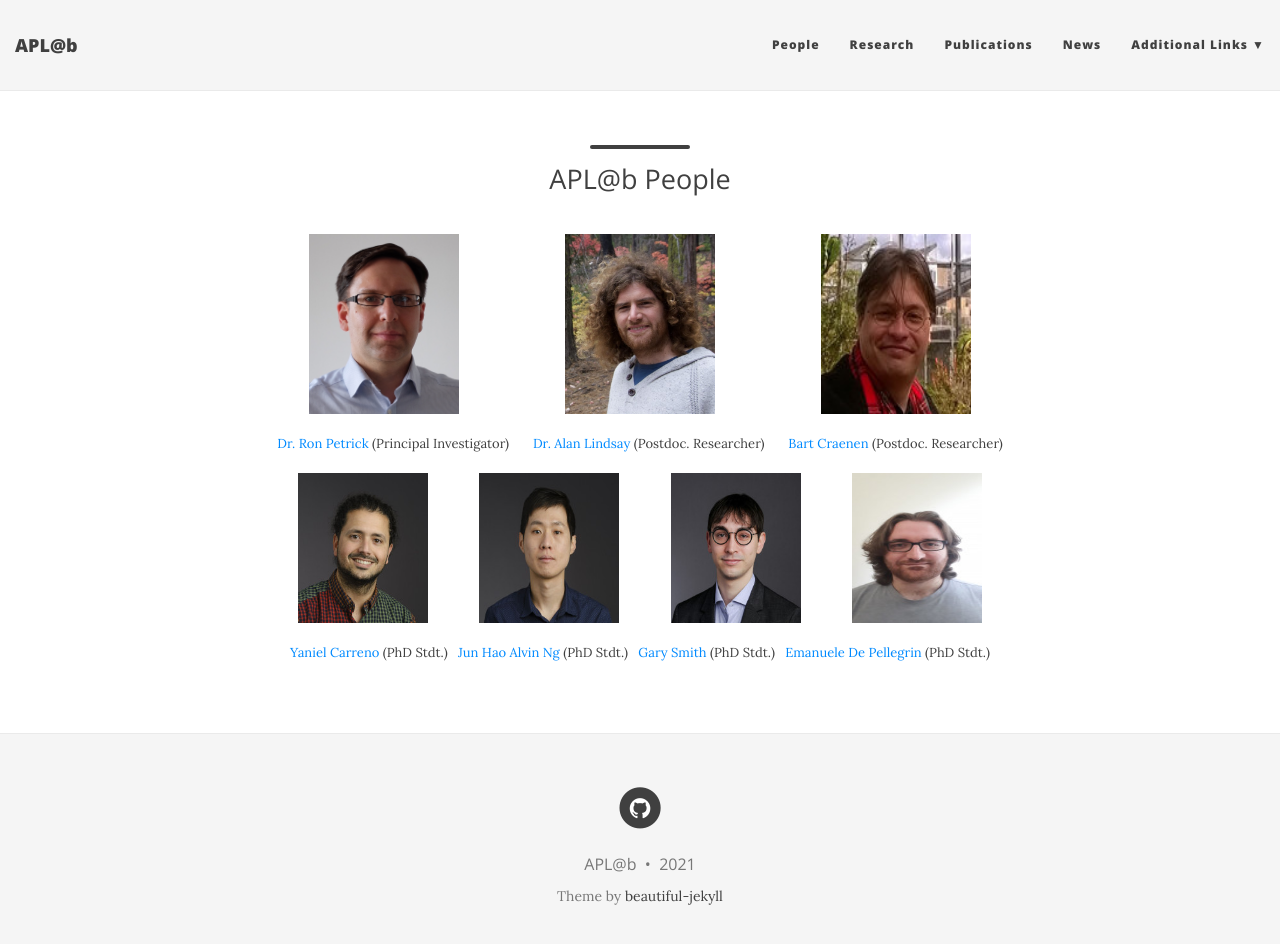
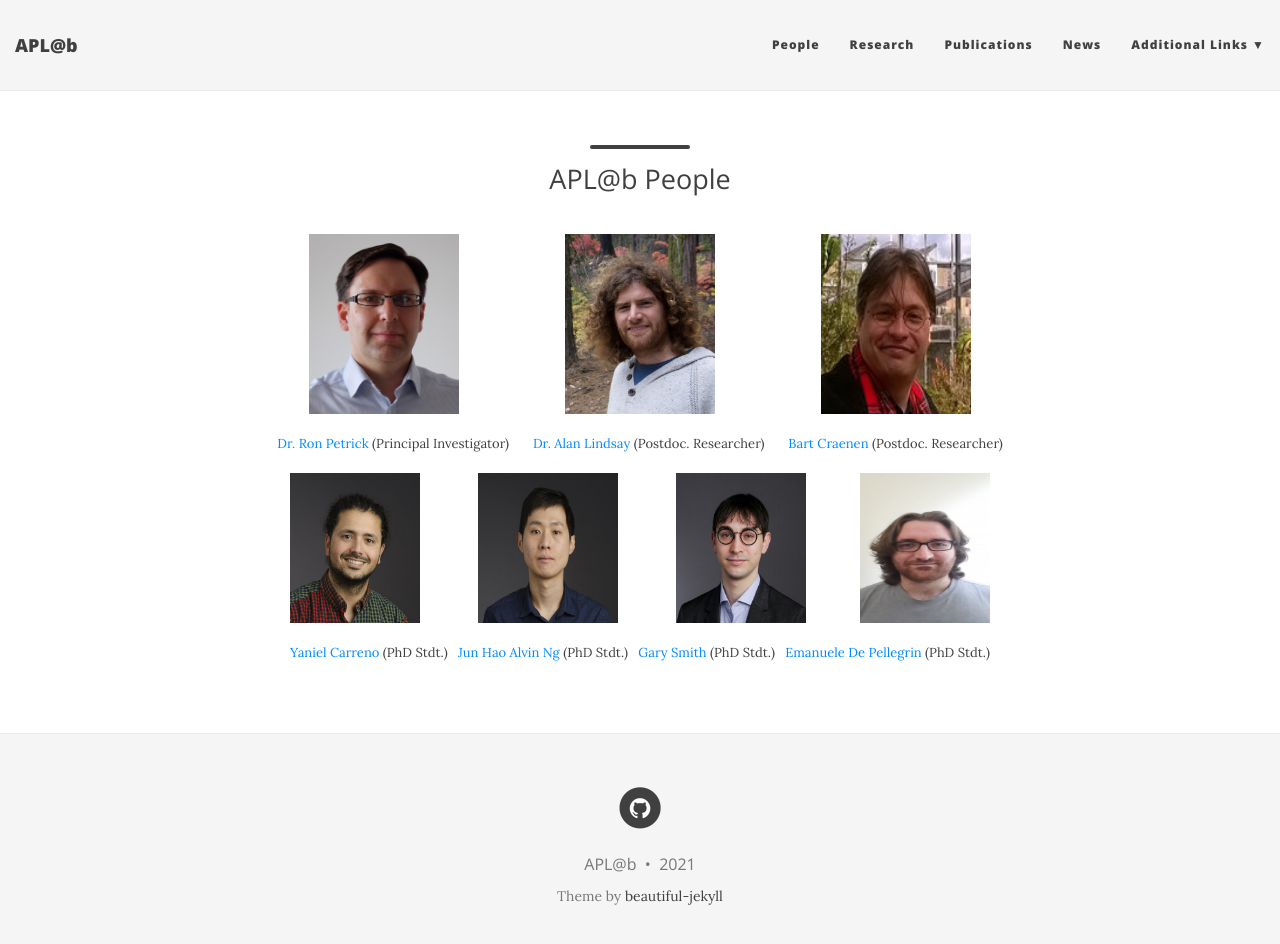
Before and after one commit to aplab2020/aplab2020.github.io, a Jekyll site: the page built from people.md, in a window 1280 px wide and 957 px high. Shown: the top 944 px of the window. Built offline with Jekyll 4.4.1, drawn with Linux system fonts in a browser that asks for light colours; nearby versions of some CDN libraries.

Commit message:
Update people.md

```diff
--- a/people.md
+++ b/people.md
@@ -18,7 +18,7 @@
 
 
 
-<p align="center"> <img src="/img/yaniel.jpg" align="center" width="130" height="150">  &nbsp;  &nbsp; &nbsp; &nbsp;  &nbsp; &nbsp;  &nbsp;  <img src="/img/alvin.jpg" align="center" width="140" height="150">  &nbsp;  &nbsp; &nbsp; &nbsp;  &nbsp; &nbsp;  &nbsp;  <img src="/img/gary.jpg" align="center" width="130" height="150">  &nbsp;  &nbsp; &nbsp; &nbsp;  &nbsp; &nbsp;  &nbsp; <img src="/img/emanuelle.jpeg" align="center" width="130" height="150"></p>
+<p align="center"> <img src="/img/yaniel.jpg" align="center" width="130" height="150">  &nbsp;  &nbsp; &nbsp; &nbsp;  &nbsp; &nbsp;  &nbsp; &nbsp;  <img src="/img/alvin.jpg" align="center" width="140" height="150">  &nbsp;  &nbsp; &nbsp; &nbsp;  &nbsp; &nbsp; &nbsp; &nbsp; <img src="/img/gary.jpg" align="center" width="130" height="150">  &nbsp;&nbsp;  &nbsp; &nbsp; &nbsp;  &nbsp; &nbsp;  &nbsp; <img src="/img/emanuelle.jpeg" align="center" width="130" height="150"></p>
 
  <p align="center"> <a href="https://www.edinburgh-robotics.org/students/yaniel-carreno" style="float:">Yaniel Carreno</a> (PhD Stdt.) &nbsp;
  <a href="https://www.edinburgh-robotics.org/students/jun-hao-alvin-ng" style="float: ;">Jun Hao Alvin Ng</a> (PhD Stdt.)  &nbsp;
```
